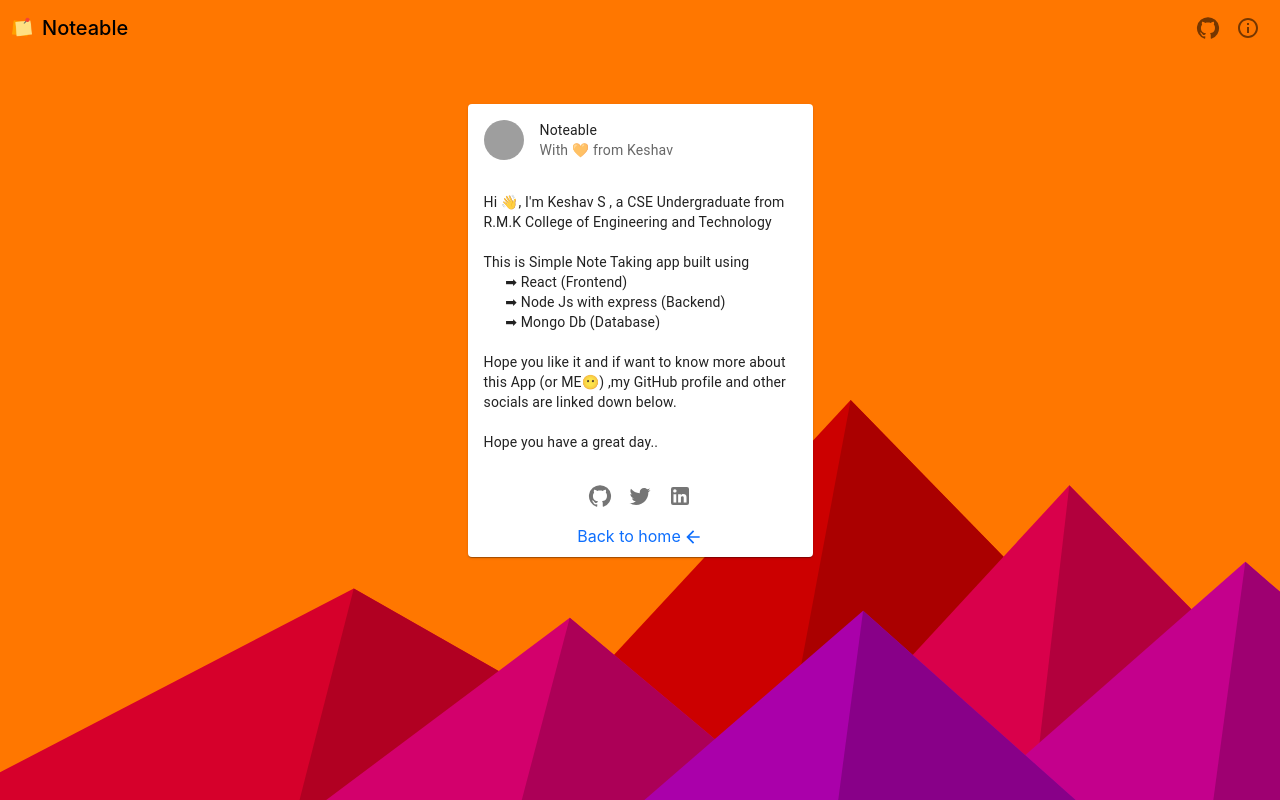
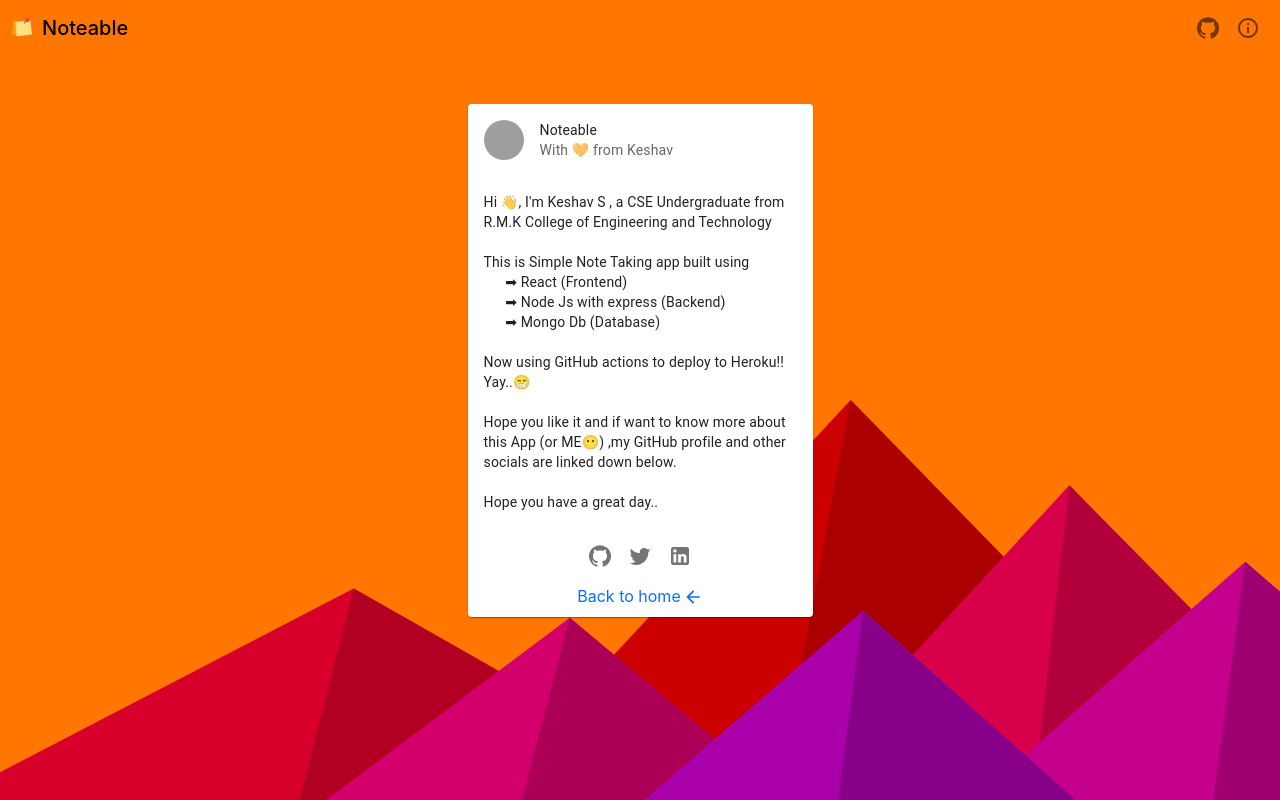
Before and after one commit to Keshav13142/Noteable_React, a React (Create React App) app in the folder frontend/: page /about in a window 1280 px wide. Built offline with nearby package versions, Linux system fonts and the light colour scheme; grey boxes are pictures that could not be loaded.

Commit message:
Added workflow for deploying to heroku

```diff
--- a/frontend/src/components/About.jsx
+++ b/frontend/src/components/About.jsx
@@ -1,16 +1,16 @@
-import * as React from "react";
+import ArrowBackIcon from "@mui/icons-material/ArrowBack";
+import GitHubIcon from "@mui/icons-material/GitHub";
+import LinkedInIcon from "@mui/icons-material/LinkedIn";
+import TwitterIcon from "@mui/icons-material/Twitter";
+import Avatar from "@mui/material/Avatar";
 import Card from "@mui/material/Card";
+import CardActions from "@mui/material/CardActions";
+import CardContent from "@mui/material/CardContent";
 import CardHeader from "@mui/material/CardHeader";
-import CardContent from "@mui/material/CardContent";
-import CardActions from "@mui/material/CardActions";
-import Avatar from "@mui/material/Avatar";
 import IconButton from "@mui/material/IconButton";
 import Typography from "@mui/material/Typography";
-import TwitterIcon from "@mui/icons-material/Twitter";
-import GitHubIcon from "@mui/icons-material/GitHub";
-import LinkedInIcon from "@mui/icons-material/LinkedIn";
+import * as React from "react";
 import { Link } from "react-router-dom";
-import ArrowBackIcon from "@mui/icons-material/ArrowBack";
 import { UserContext } from "../contexts/UserContext";
 export default function RecipeReviewCard() {
   const { curr_user } = React.useContext(UserContext);
@@ -40,6 +40,9 @@
             &nbsp;&nbsp;&nbsp;&nbsp;&nbsp;&nbsp;➡ Node Js with express (Backend)
             <br />
             &nbsp;&nbsp;&nbsp;&nbsp;&nbsp;&nbsp;➡ Mongo Db (Database)
+            <br />
+            <br />
+            Now using GitHub actions to deploy to Heroku!! Yay..😁
             <br />
             <br />
             Hope you like it and if want to know more about this App (or ME😶)
```
